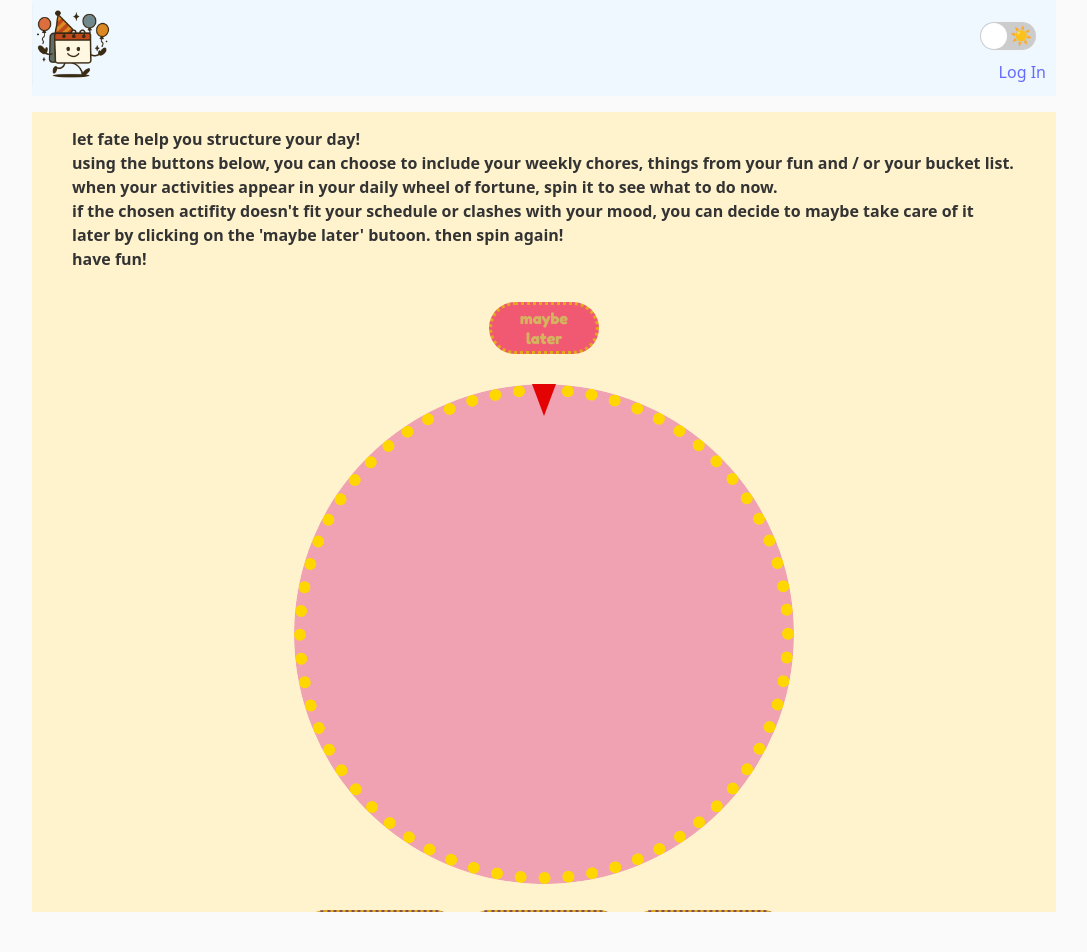
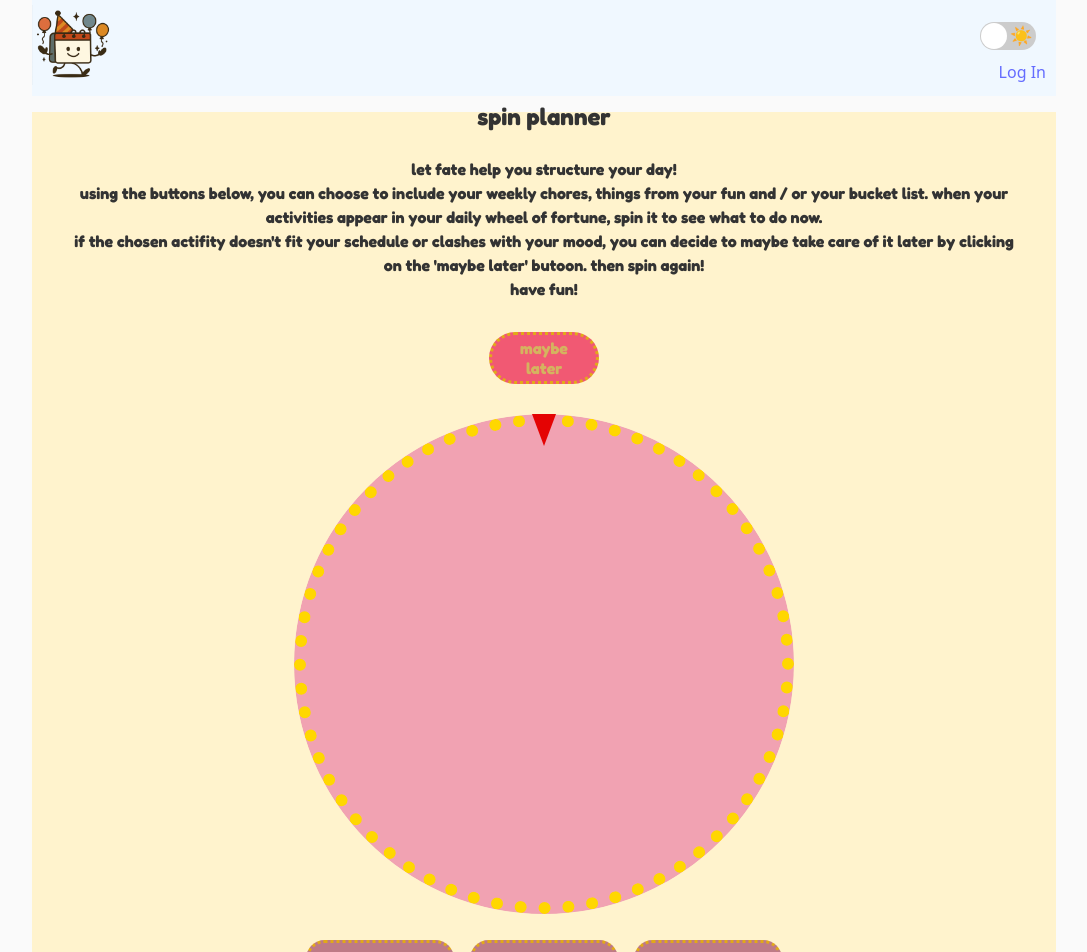
Before and after one commit to Zereis/Event-planner, a React (Vite) app: page /#/spin in a window 1280 px wide. Shown: the whole page, without its empty margins (96-1183 px from the left). Before the commit the page ends 912 px from the top, so only its background shows below. Built offline with nearby package versions, Linux system fonts and the light colour scheme.

Commit message:
fix page layout

```diff
--- a/src/styles/spin.css
+++ b/src/styles/spin.css
@@ -9,11 +9,19 @@
     background-color: #fff3cd;
     padding-left: 40px;
     padding-right: 40px;
+    padding-top: 40px;
     max-width: max-content;
+    font-family: 'Fredoka', sans-serif;
 }
 
-h2 {
-    font-family: 'Fredoka', sans-serif;
+h2{
+  padding-top: none;
+  padding-bottom: 0px;
+  margin-bottom: 0px;
+}
+
+h4 {
+  text-align: center;
 }
 
 .later-button {
@@ -123,7 +131,7 @@ label {
 .spin-button:hover {
   background: darkgoldenrod;
   color: pink;
-  box-shadow: 0 0 10px rgba(0, 0, 0, 0.5);
+  box-shadow: 0 0 10px rgb(38, 155, 143);
 }
 
 .toggle-buttons {
@@ -141,7 +149,7 @@ label {
   text-align: center;
   cursor: pointer;
   font-family: 'Fredoka', sans-serif;
-  background-color: rgb(128, 80, 88);
+  background-color: rgb(190, 122, 134);
   color: rgb(212, 179, 95);
   border: dotted 3px rgb(226, 169, 24);
   font-weight: 700;
@@ -158,8 +166,9 @@ label {
 .toggle.active {
   background-color: rgb(204, 82, 103);  /* or another highlight color */
   color: rgb(226, 169, 24);
+  box-shadow: 2px 2px 2px 5px rgba(218, 165, 32, 0.548);
 }
 
 .toggle:hover{
-  box-shadow: 2px 2px 2px 5px rgba(206, 150, 67, 0.438);
+  box-shadow: 2px 2px 2px 5px rgba(67, 206, 183, 0.438);
 }
```
